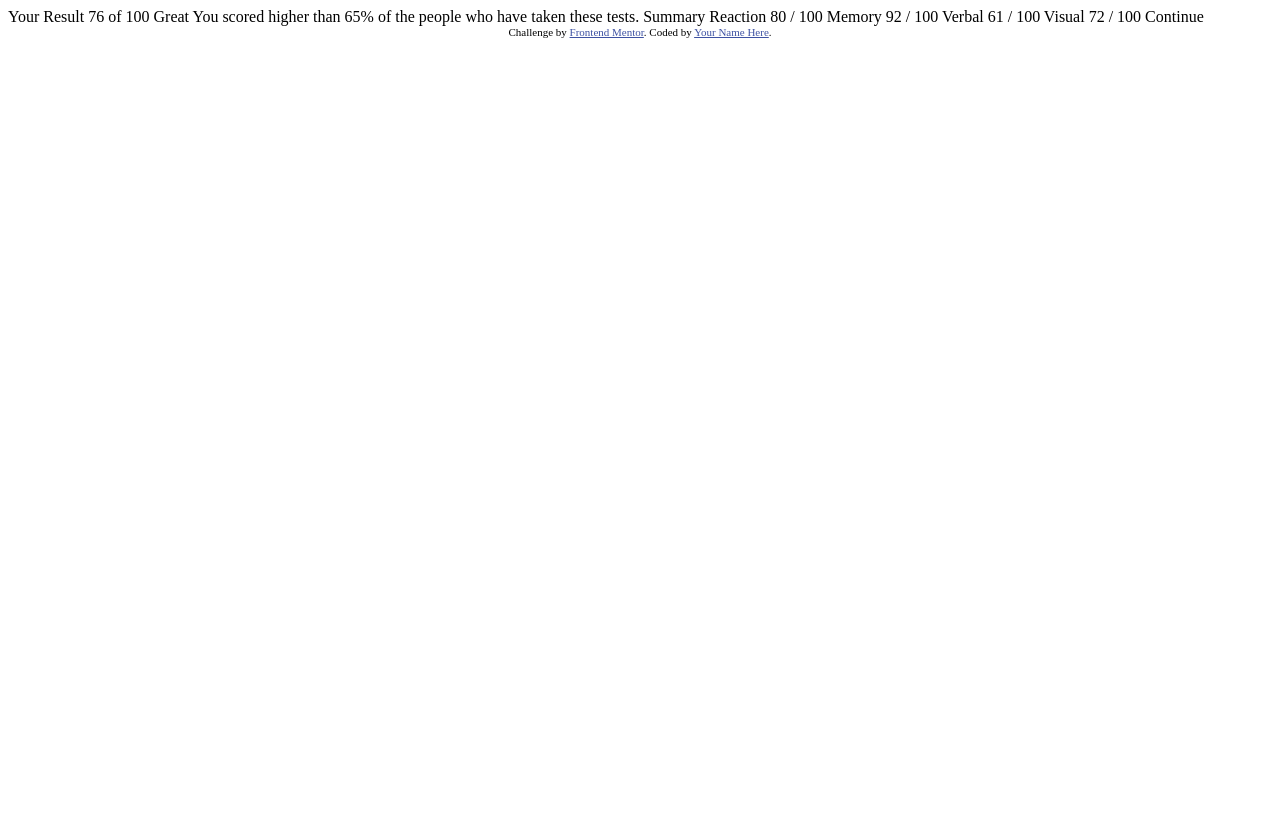
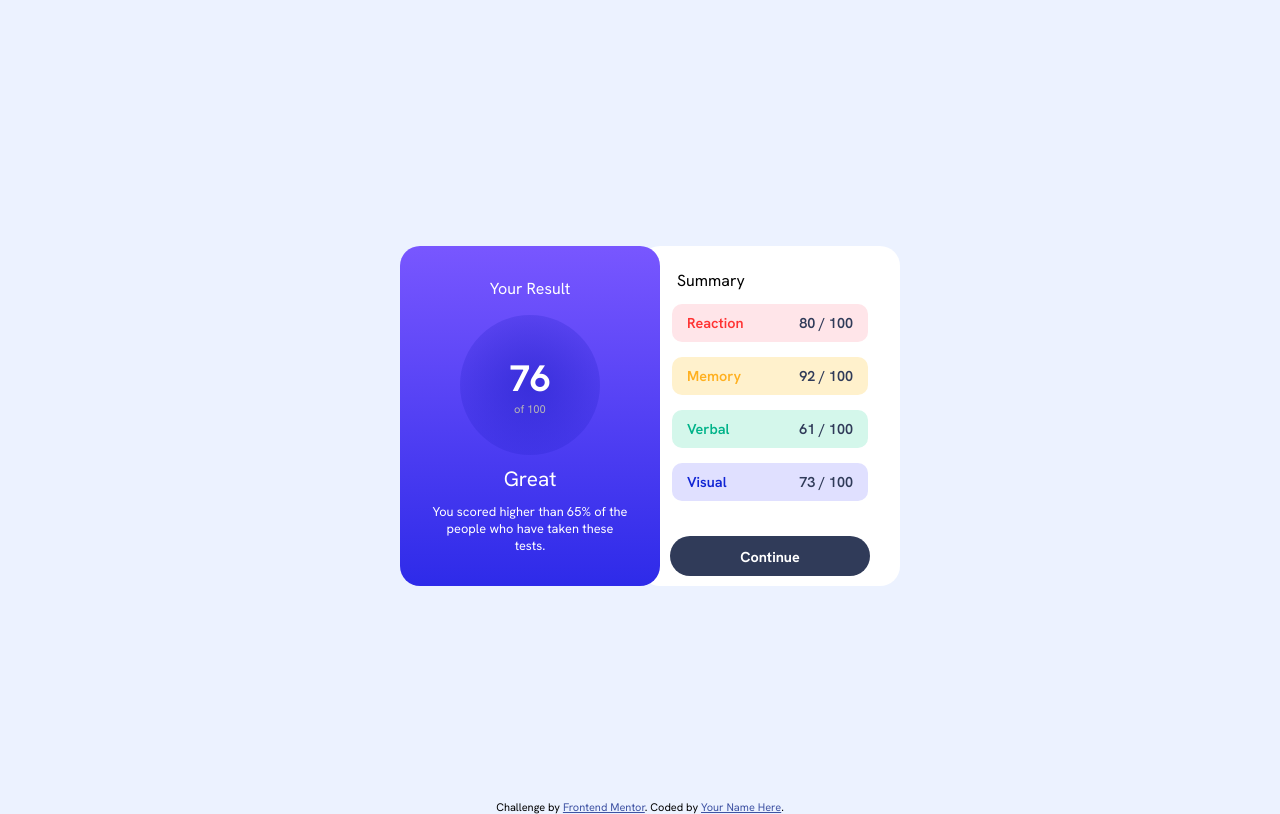
Before and after one commit to cwillam/frontend-mentor-challenges, a plain HTML site: page results-summary-component-main/index.html in a window 1280 px wide. Drawn offline with Linux system fonts and the light colour scheme.

Commit message:
Finish practice project - base features complete, refinements pending

```diff
--- a/results-summary-component-main/index.html
+++ b/results-summary-component-main/index.html
@@ -1,43 +1,64 @@
 <!DOCTYPE html>
 <html lang="en">
-<head>
-  <meta charset="UTF-8">
-  <meta name="viewport" content="width=device-width, initial-scale=1.0"> <!-- displays site properly based on user's device -->
+  <head>
+    <meta charset="UTF-8" />
+    <meta name="viewport" content="width=device-width, initial-scale=1.0" />
+    <!-- displays site properly based on user's device -->
 
-  <link rel="icon" type="image/png" sizes="32x32" href="./assets/images/favicon-32x32.png">
-  <link rel="stylesheet" href="style.css">
-  <title>Frontend Mentor | Results summary component</title>
+    <link
+      rel="icon"
+      type="image/png"
+      sizes="32x32"
+      href="./assets/images/favicon-32x32.png"
+    />
+    <link rel="stylesheet" href="style.css" />
+    <title>Frontend Mentor | Results summary component</title>
+  </head>
+  <body>
+    <main>
+      <div class="cards">
+        <div class="container">
+          <p class="result">Your Result</p>
+          <div class="circle">
+            <p class="points">76</p>
+            <p class="points2">of 100</p>
+          </div>
+          <p class="great">Great</p>
+          <p class="content">
+            You scored higher than 65% of the people who have taken these tests.
+          </p>
+        </div>
 
+        <div class="container2">
+          <p class="summary">Summary</p>
+          <div class="stats-list">
+            <div class="stats stats1">
+              <span class="label">Reaction</span>
+              <span class="score">80 / 100</span>
+            </div>
+            <div class="stats stats2">
+              <span class="label">Memory</span>
+              <span class="score">92 / 100</span>
+            </div>
+            <div class="stats stats3">
+              <span class="label">Verbal</span>
+              <span class="score">61 / 100</span>
+            </div>
+            <div class="stats stats4">
+              <span class="label">Visual</span>
+              <span class="score">73 / 100</span>
+            </div>
+          </div>
+          <button>Continue</button>
+        </div>
+      </div>
+    </main>
 
-</head>
-<body>
-
-  Your Result
-  76
-  of 100
-
-  Great
-  You scored higher than 65% of the people who have taken these tests.
-
-  Summary
-
-  Reaction
-  80 / 100
-
-  Memory
-  92 / 100
-
-  Verbal
-  61 / 100
-
-  Visual
-  72 / 100
-
-  Continue
-
-  <div class="attribution">
-    Challenge by <a href="https://www.frontendmentor.io?ref=challenge" target="_blank">Frontend Mentor</a>.
-    Coded by <a href="#">Your Name Here</a>.
-  </div>
-</body>
+    <footer class="attribution">
+      Challenge by
+      <a href="https://www.frontendmentor.io?ref=challenge" target="_blank"
+        >Frontend Mentor</a
+      >. Coded by <a href="#">Your Name Here</a>.
+    </footer>
+  </body>
 </html>
--- a/results-summary-component-main/style.css
+++ b/results-summary-component-main/style.css
@@ -1,3 +1,179 @@
+@font-face {
+  font-family: "Hanken";
+  src: url(./assets/fonts/HankenGrotesk-VariableFont_wght.ttf);
+}
+
+* {
+  margin: 0;
+  padding: 0;
+  box-sizing: border-box;
+  font-family: "Hanken", sans-serif;
+}
+
+body {
+  background-color: #ecf2ff;
+}
+
+main {
+  min-height: 100vh;
+  display: flex;
+  justify-content: center;
+  align-items: center;
+}
+
+.container {
+  width: 260px;
+  height: 340px;
+  background: linear-gradient(
+    to bottom,
+    hsl(252, 100%, 67%),
+    hsl(241, 81%, 54%)
+  );
+  color: white;
+  border-radius: 20px;
+  padding: 2rem;
+  text-align: center;
+  display: flex;
+  flex-direction: column;
+  justify-content: space-between;
+  position: relative;
+  right: -20px;
+  z-index: 2;
+}
+
+.circle {
+  width: 140px;
+  height: 140px;
+  border-radius: 50%;
+  background: radial-gradient(
+    circle,
+    hsla(241, 72%, 46%, 0.6) 0%,
+    hsla(241, 72%, 46%, 0.3) 60%,
+    hsla(241, 72%, 46%, 0.1) 100%
+  );
+  display: flex;
+  justify-content: center;
+  align-items: center;
+  align-self: center;
+  flex-direction: column;
+}
+
+.container2 {
+  width: 260px;
+  height: 340px;
+  background: white;
+  color: black;
+  border-radius: 20px;
+  padding: 2rem;
+  text-align: left;
+  display: flex;
+  flex-direction: column;
+  justify-content: space-between;
+}
+
+.cards {
+  display: flex;
+  justify-content: center;
+  align-items: center;
+  margin-top: 2rem;
+  position: relative;
+}
+
+.points {
+  font-size: 2.3rem;
+  font-weight: 700;
+}
+
+.points2 {
+  font-size: 0.7rem;
+  color: rgb(182, 182, 182);
+}
+
+.result {
+  margin-bottom: 15px;
+}
+
+.great {
+  font-size: 1.3rem;
+  margin: 10px 0;
+}
+
+.content {
+  font-size: 0.8rem;
+}
+
+.summary {
+  align-self: flex-start;
+  padding-bottom: 30px;
+  padding-left: 35px;
+  position: relative;
+  top: -8px;
+  left: -30px;
+}
+
+.stats-list {
+  display: flex;
+  flex-direction: column;
+  gap: 15px;
+  position: relative;
+  top: -25px;
+}
+
+.stats {
+  display: flex;
+  justify-content: space-between;
+  align-items: center;
+  padding: 10px 15px;
+  border-radius: 10px;
+  font-weight: 600;
+  width: 100%; /* oder feste Breite wie 200px */
+  font-size: 0.9rem;
+}
+
+/* individuelle Hintergrundfarben */
+.stats1 {
+  background-color: #ffe5e9;
+  color: hsl(0, 100%, 60%);
+}
+.stats2 {
+  background-color: #fff1cc;
+  color: hsl(39, 100%, 56%);
+}
+.stats3 {
+  background-color: #d4f7eb;
+  color: hsl(166, 100%, 35%);
+}
+.stats4 {
+  background-color: #e0e0ff;
+  color: hsl(234, 85%, 45%);
+}
+
+/* optional Score einfärben */
+.score {
+  color: #303b59;
+}
+
+button {
+  align-self: center;
+  padding: 12px 40px;
+  background-color: #303b59;
+  color: white;
+  border: none;
+  border-radius: 30px;
+  font-weight: bold;
+  font-size: 0.9rem;
+  cursor: pointer;
+  transition: background-color 0.3s ease;
+  width: 200px;
+  height: 40px;
+  margin-top: 10px;
+  padding-bottom: 20px;
+}
+
+button:hover {
+  background-color: #1f2b43;
+}
+
 .attribution {
   font-size: 11px;
   text-align: center;
```
